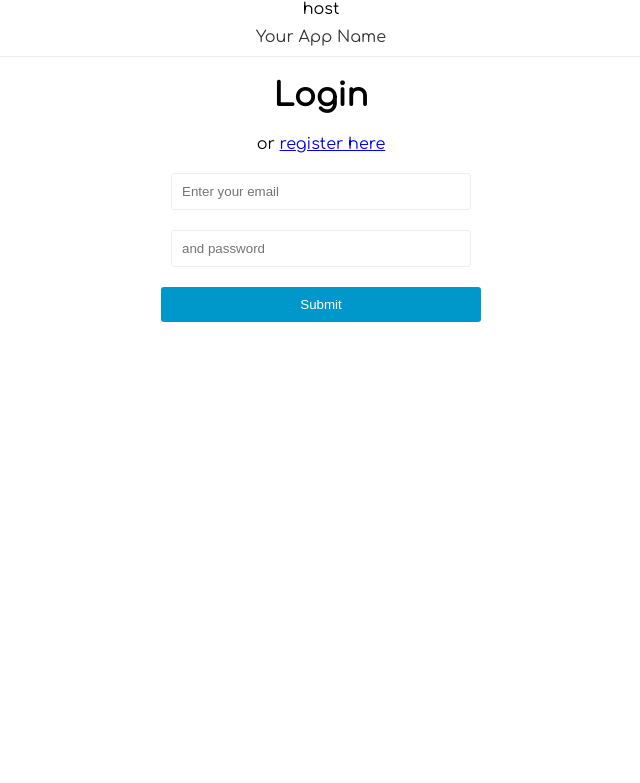
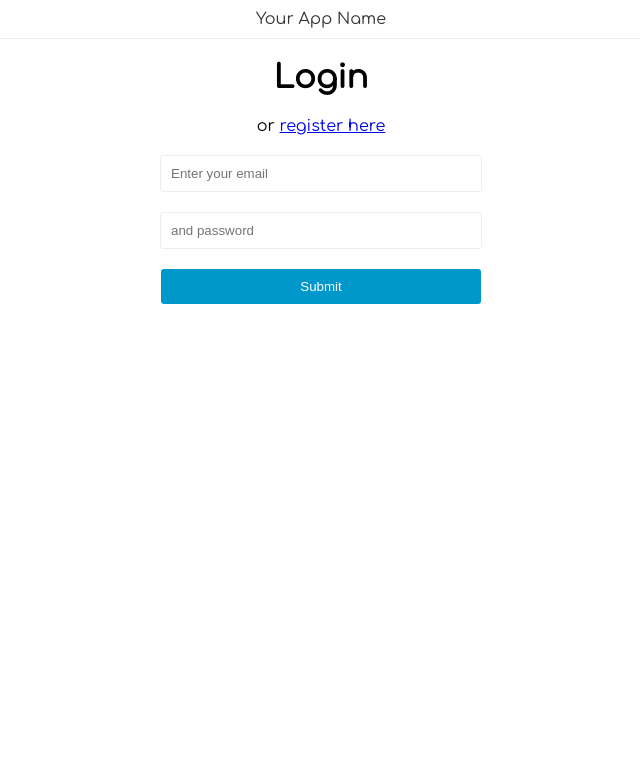
Before and after one commit to amirkode/pai_information_leakage, a PHP site: page /login.php in a window 1280 px wide. Shown: the top 783 px of the page, without its empty margins (319-959 px from the left). Run offline with PHP 8.4, Linux system fonts and the light colour scheme.

Commit message:
amir : ok

```diff
--- a/login.php
+++ b/login.php
@@ -1,13 +1,31 @@
 <?php
 
-$host = $_SERVER['HTTP_HOST'];
+/*if(isset($_SERVER['HTTPS']) && $_SERVER['HTTPS'] === 'on')
+    $link = "https";
+else
+    $link = "http";
 
-$hostLength  = strlen($host);
+// Here append the common URL characters.
+$link .= "://";
+
+// Append the host(domain name, ip) to the URL.
+$link .= $_SERVER['HTTP_HOST'];
+
+// Append the requested resource location to the URL
+$link .= $_SERVER['REQUEST_URI'];
+
+$hostLength  = strlen($link);
 
 if($hostLength > 4) {
-    $phpExtension = substr($host, $hostLength - 4, $hostLength);
+    $phpExtension = substr($link, $hostLength - 4, $hostLength);
+
+    if(strcmp($phpExtension, ".php") == 0){
+        $headerLocationNew =  substr($link, 0, $hostLength - 4);
+
+        header('Location: '.$headerLocationNew);
+    }
     echo $phpExtension;
-}
+}*/
 
 /*$hosts = array(
     'sigudang.appspot.com',
```
Also changed, not shown: .htaccess.
